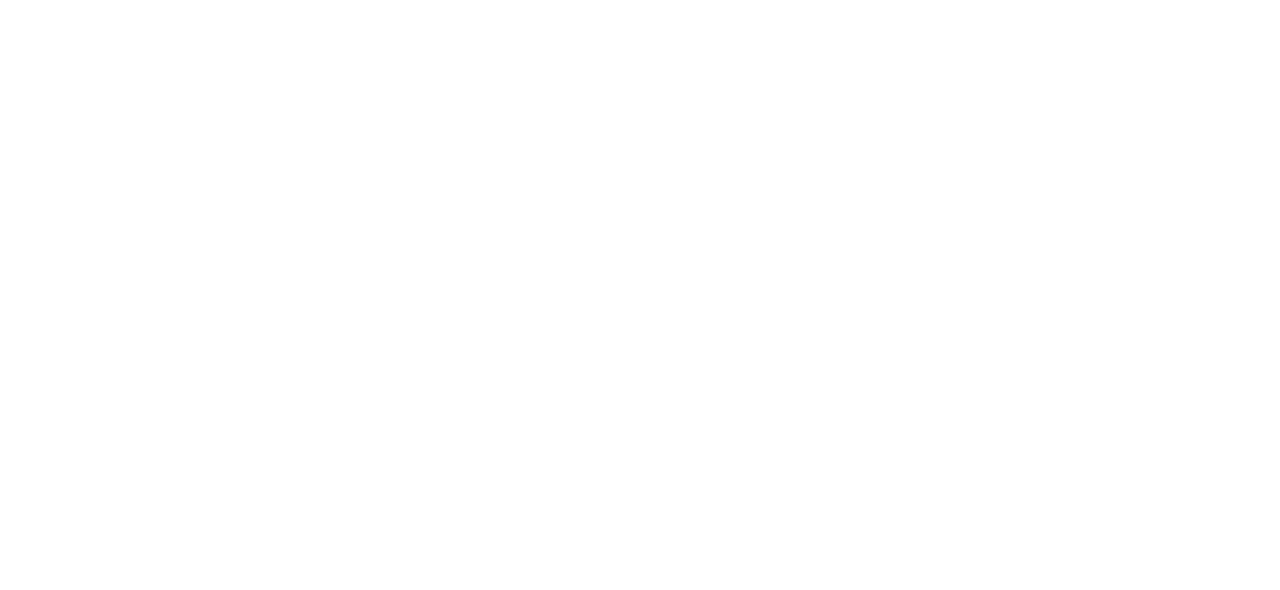
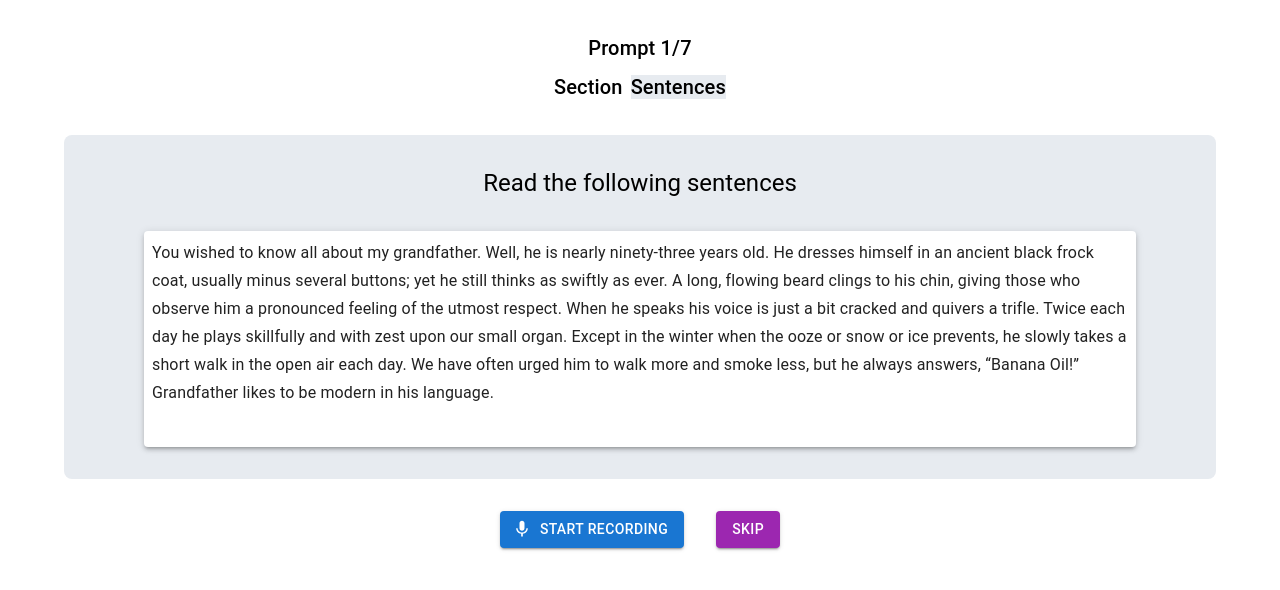
Before and after one commit to SlangLab-NU/VoiceCollector, a React (Create React App) app in the folder web/: page /record_mui in a window 1280 px wide. Before the commit this address had no page. Shown: the top 590 px of the page. Built offline with nearby package versions, Linux system fonts and the light colour scheme.

Commit message:
Add record page in MUI

```diff
--- a/web/src/App.js
+++ b/web/src/App.js
@@ -1,6 +1,7 @@
 import './App.css';
 import Home from './pages/Home';
 import Record from './pages/Record';
+import RecordMUI from './pages/RecordMUI';
 import {BrowserRouter, Routes, Route} from "react-router-dom";
 
 
@@ -11,6 +12,8 @@
         <Routes>
           <Route path ="/" element={<Home />}/>
           <Route path ="/record" element={<Record />}/>
+          <Route path ="/record_mui" element={<RecordMUI />}/>
+
         </Routes>
       </BrowserRouter>
 
--- /dev/null
+++ b/web/src/pages/RecordMUI.js
@@ -0,0 +1,125 @@
+import React, { useState } from "react";
+import { Box, Button, Typography, Container, Paper, Stack } from "@mui/material";
+// import { makeStyles } from '@mui/styles';
+import MicIcon from "@mui/icons-material/Mic";
+import MicOffIcon from "@mui/icons-material/MicOff";
+import PlayArrowIcon from "@mui/icons-material/PlayArrow";
+import StopIcon from "@mui/icons-material/Stop";
+import data from '../data.js';
+
+
+export default function RecordMUI() {
+  const [promptNum, setPromptNum] = useState("");
+  const [section, setSection] = useState("");
+  const [isRecording, setIsRecording] = useState(false);
+  const [isPlaying, setIsPlaying] = useState(false);
+  const [audioUrl, setAudioUrl] = useState(null);
+
+  const handleStartRecording = () => {
+    setIsRecording(true);
+    setIsPlaying(false);
+    setAudioUrl(null);
+  };
+
+  const handleStopRecording = (blob) => {
+    setIsRecording(false);
+    setAudioUrl(URL.createObjectURL(blob));
+  };
+
+  const handleStartPlaying = () => {
+    setIsPlaying(true);
+  };
+
+  const handleStopPlaying = () => {
+    setIsPlaying(false);
+  };
+
+  return (
+    <Container>
+      <Box
+        sx={{
+          marginTop: 4,
+          marginBottom: 4,
+        }}
+      >
+        <Typography variant="h6" align="center" gutterBottom>
+          Prompt 1/7
+        </Typography>
+        <Box>
+          <Typography sx={{display: "inline", marginRight: 1}} variant="h6" align="center" gutterBottom>
+            Section
+          </Typography>
+          <Typography sx={{display: "inline", backgroundColor: "#E7EBF0"}} variant="h6" align="center" gutterBottom>
+            Sentences
+          </Typography>
+        </Box>
+      </Box>
+      <Box
+        sx={{
+          // border: `2px solid`,
+          borderRadius: 2,
+          // Paddings
+          pt: 4,
+          pb: 4,
+          pl: 10,
+          pr: 10,
+          mb: 4,
+          backgroundColor: "#E7EBF0",
+        }}
+      >
+        <Typography sx={{marginBottom: 4}} variant="h5" align="center">
+            Read the following sentences
+        </Typography>
+
+        <Paper sx={{height: 200, overflowY: "auto", padding: 1}} elevation={3}>
+          <Typography variant="subtitle1" align="left">
+            You wished to know all about my grandfather. Well, he is nearly
+            ninety-three years old. He dresses himself in an ancient black frock
+            coat, usually minus several buttons; yet he still thinks as swiftly
+            as ever. A long, flowing beard clings to his chin, giving those who
+            observe him a pronounced feeling of the utmost respect. When he
+            speaks his voice is just a bit cracked and quivers a trifle. Twice
+            each day he plays skillfully and with zest upon our small organ.
+            Except in the winter when the ooze or snow or ice prevents, he
+            slowly takes a short walk in the open air each day. We have often
+            urged him to walk more and smoke less, but he always answers,
+            “Banana Oil!” Grandfather likes to be modern in his language.
+          </Typography>
+        </Paper>
+      </Box>
+
+      <Box>
+      <Button
+        variant="contained"
+        sx={{marginRight: 4}}
+        color="primary"
+        startIcon={isRecording ? <MicOffIcon /> : <MicIcon />}
+        onClick={() =>
+          isRecording ? handleStopRecording() : handleStartRecording()
+        }
+      >
+        {isRecording ? "Stop Recording" : "Start Recording"}
+      </Button>
+      <Button
+        variant="contained"
+        color="secondary"
+      >
+        Skip
+      </Button>
+      {audioUrl && (
+        <Button
+          variant="contained"
+          color="secondary"
+          startIcon={isPlaying ? <StopIcon /> : <PlayArrowIcon />}
+          onClick={() =>
+            isPlaying ? handleStopPlaying() : handleStartPlaying()
+          }
+        >
+          {isPlaying ? "Stop Playback" : "Start Playback"}
+        </Button>
+      )}
+      {audioUrl && <audio src={audioUrl} controls />}
+      </Box>
+    </Container>
+  );
+}
```
